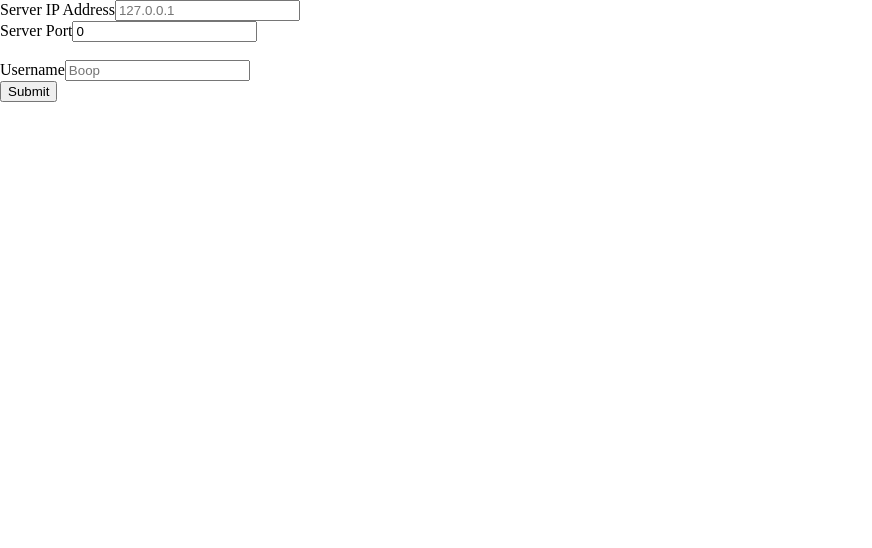
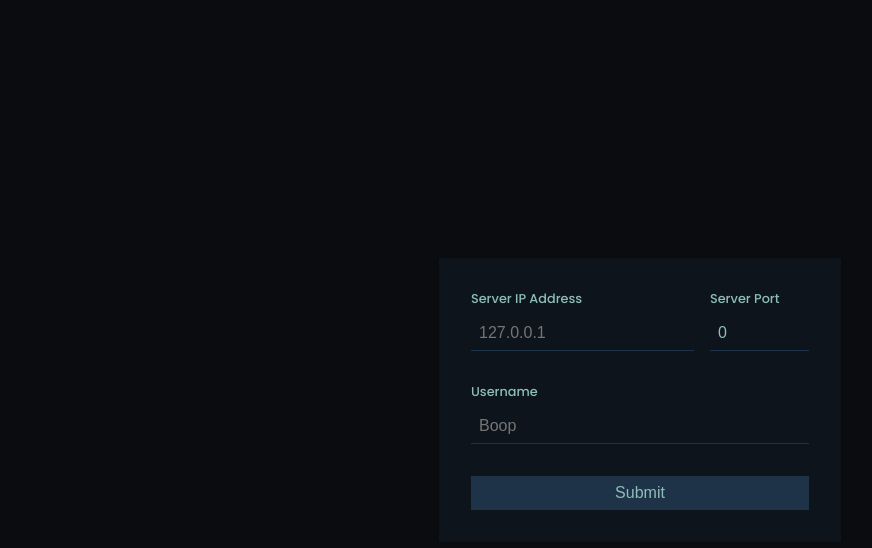
Before and after one commit to Sigmanificient/PyTchat, a Vue app in the folder client/: page / in a window 1280 px wide. Shown: the top 548 px of the page, without its empty margins (0-872 px from the left). Built offline with nearby package versions, Linux system fonts and the light colour scheme.

Commit message:
:lipstick: Improving UI of the form

```diff
--- a/client/public/index.html
+++ b/client/public/index.html
@@ -5,6 +5,10 @@
   <meta http-equiv="X-UA-Compatible" content="IE=edge">
   <meta name="viewport" content="width=device-width,initial-scale=1.0">
   <link rel="icon" href="<%= BASE_URL %>favicon.ico">
+
+  <link rel="preconnect" href="https://fonts.googleapis.com">
+  <link rel="preconnect" href="https://fonts.gstatic.com" crossorigin>
+  <link href="https://fonts.googleapis.com/css2?family=Poppins:wght@500;700&display=swap" rel="stylesheet">
   <title><%= htmlWebpackPlugin.options.title %></title>
 </head>
 <body>
--- a/client/src/App.vue
+++ b/client/src/App.vue
@@ -8,6 +8,8 @@ export default {
 </script>
 <style>
 body {
+	color: #8dbeba;
+	font-family: 'Poppins', sans-serif;
 	margin: 0;
 }
 </style>
--- a/client/src/pages/Home.vue
+++ b/client/src/pages/Home.vue
@@ -1,22 +1,27 @@
 <template>
+	<main class="from_wrapper">
 		<div class="login_fom">
+			<div class="server-info">
 				<div class="form-group">
 					<label>Server IP Address</label>
 					<input v-model="address" placeholder="127.0.0.1">
 				</div>
 				<div class="form-group">
 					<label>Server Port</label>
-			<input type="number" v-model.number="port" placeholder="4269">
+					<input type="number" min="0" max="65535" v-model.number="port" placeholder="4269">
 				</div>
-		<br>
+			</div>
+
 			<div class="form-group">
 				<label>Username</label>
 				<input v-model="username" placeholder="Boop">
 			</div>
+
 			<div class="form-group">
 				<input type="submit">
 			</div>
 		</div>
+	</main>
 </template>
 
 <script>
@@ -28,9 +33,61 @@ export default {
 			port: 0,
 			username: ""
 		};
-	}
+	},
 }
 </script>
 <style scoped>
+.from_wrapper {
+	display: grid;
+	place-items: center;
+	height: 100vh;
 
+	background-color: #0a0c10;
+}
+
+.server-info {
+	display: flex;
+	gap: 1em;
+}
+
+.login_fom {
+	display: grid;
+	grid-gap: 2em;
+	background-color: #0d141c;
+	padding: 2em;
+
+}
+
+.form-group {
+	display: flex;
+	flex-direction: column;
+	gap: 0.5em;
+}
+
+.form-group label {
+	font-size: 0.8em;
+}
+
+.form-group input {
+	border: none;
+	border-bottom: 1px solid #1e3348;
+	background-color: transparent;
+	color: inherit;
+	font-size: 1em;
+	padding: 0.5em;
+}
+
+.form-group input[type=number] {
+	-webkit-appearance: none;
+	-moz-appearance: textfield;
+	margin: 0;
+}
+
+.form-group input[type=submit] {
+	border: none;
+	background-color: #1e3348;
+	font-size: 1em;
+	padding: 0.5em;
+	cursor: pointer;
+}
 </style>
```
Lines whose indentation alone changed are shown as unchanged.
